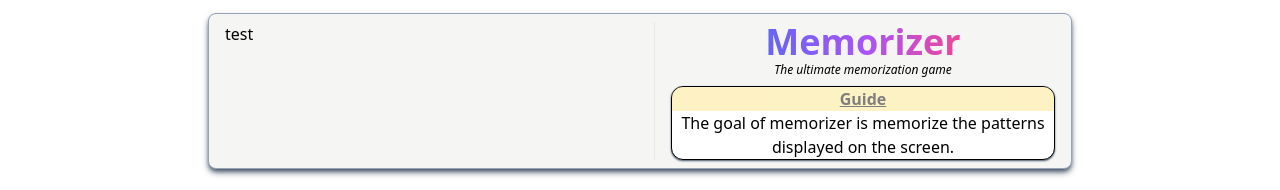
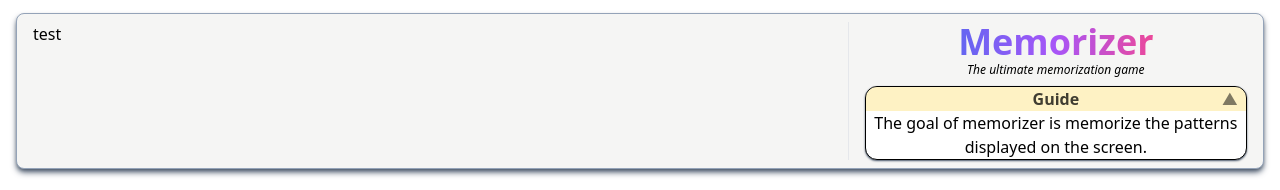
Before and after one commit to bman7842/web-portfolio, a Gatsby site: page /projects/memorizer in a window 1280 px wide. Shown: the part 201-391 px from the top of the page. Built offline with nearby package versions, Linux system fonts and the light colour scheme; Gatsby itself is replaced by a stand-in of ours.

Commit message:
added notepad component

```diff
--- a/src/components/memorizerGame.js
+++ b/src/components/memorizerGame.js
@@ -6,9 +6,9 @@ const MemorizerGuide = () => {
     const body = "The goal of memorizer is memorize the patterns displayed on the screen.";
 
     return(
-        <div className="max-w-sm mx-auto">
+        <div className="w-full mx-auto">
 
-            <Notepad lined={true} header={header} body={body} />
+            <Notepad lined={false} header={header} body={body} collapsible={true} />
 
         </div>
     )
@@ -24,7 +24,7 @@ const MemorizerGame = () => {
 
 const MemorizerInfo = () => {
     return (
-        <div className="px-4 flex-col space-y-2 justify-items-center">
+        <div className="w-4/12 px-4 flex-col space-y-2 justify-items-center">
             <div className="text-center flex-col justify-items-center">
                 <h1 className="text-4xl font-extrabold text-transparent bg-clip-text bg-gradient-to-r from-indigo-500 via-purple-500 to-pink-500">
                     Memorizer
--- a/src/components/notepad.js
+++ b/src/components/notepad.js
@@ -1,20 +1,62 @@
-import * as React from "react"
+import React, { useState }from "react"
+
+const linedBackgroundStyle = {
+    background: `repeating-linear-gradient(white, white 25px, #2F4F4F 26px, #A9A9A9 27px)`
+}
 
 /**
  * A simple notepad design, can be lined or unlined and collapsible or uncollapsible.
  * @param {*} props
  */
-const Notepad = ({collapsible, lined, header, body}) => {
+const Notepad = ({ collapsible, lined, header, body, startCollapsed }) => {
+    const [collapsed, setCollapsed] = useState(startCollapsed === undefined ? false : startCollapsed);
+
+    if (collapsible === undefined) {
+        collapsible = false;
+    }
+    if (lined === undefined || lined === null) {
+        lined = false;
+    }
+
+    function handleCollapse(e) {
+        e.preventDefault();
+        setCollapsed(!collapsed);
+    }
+
+    const CollapsibleArrow = () => {
+        const arrow = collapsed ? "▼" : "▲";
+
+        return (
+            <button onClick={handleCollapse} className="absolute right-0 top-0 left-0 bottom-0 opacity-50 transition ease-in hover:opacity-100">
+                <span className="absolute right-2 top-0">{arrow}</span>
+            </button>
+        )
+    }
+
     return (
         <div className="w-full shadow-slate-600 shadow-sm flex-col text-center justify-items-center overflow-hidden bg-white rounded-xl border-black border">
-            <h1 className="w-full bg-amber-200 opacity-50 font-extrabold underline">
-                <span className="opacity-100">
+            <div className= "relative w-full bg-amber-200/50">
+                <h1 className="justify-center w-full font-extrabold">
+                    <span className="opacity-75">
                         {header}
                     </span>
                 </h1>
+                {collapsible &&
+                    <CollapsibleArrow />
+                }
+            </div>
+            {/*{!collapsed &&
+                <div style={ lined ? linedBackgroundStyle : {} } className="">
                     <p>
                         {body}
                     </p>
+                </div>
+            }*/}
+            <div style={ lined ? linedBackgroundStyle : {} } className={collapsed ? "hidden" : ""}>
+                <p>
+                    {body}
+                </p>
+            </div>
         </div>
     )
 }
--- a/src/pages/projects/memorizer.js
+++ b/src/pages/projects/memorizer.js
@@ -8,7 +8,7 @@ const MemorizerPage = () => {
     return (
       <main class="w-full">
         <MainHeader selected="projects" subcat="memorizer"/>
-        <div className="max-w-4xl mx-auto p-4">
+        <div className="max-w-7xl mx-auto p-4">
           <Memorizer />
         </div>
         <MainFooter/>
```
Lines whose indentation alone changed are shown as unchanged.
